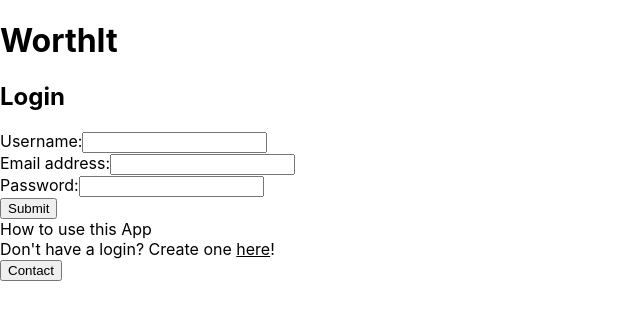
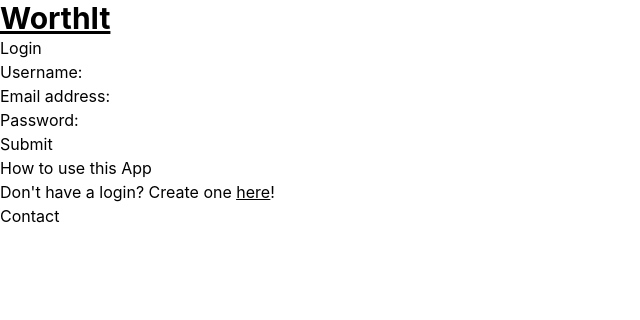
Before and after one commit to Hone12345678/worthIt, a React (Create React App) app in the folder client/: page / in a window 1280 px wide. Shown: the top 320 px of the page, without its empty margins (0-640 px from the left). Built offline with nearby package versions, Linux system fonts and the light colour scheme.

Commit message:
install tailwind

```diff
--- a/client/package.json
+++ b/client/package.json
@@ -35,5 +35,10 @@
       "last 1 firefox version",
       "last 1 safari version"
     ]
+  },
+  "devDependencies": {
+    "autoprefixer": "^10.4.4",
+    "postcss": "^8.4.12",
+    "tailwindcss": "^3.0.23"
   }
 }
--- /dev/null
+++ b/client/postcss.config.js
@@ -0,0 +1,6 @@
+module.exports = {
+  plugins: {
+    tailwindcss: {},
+    autoprefixer: {},
+  },
+}
--- a/client/src/components/Header/index.js
+++ b/client/src/components/Header/index.js
@@ -1,7 +1,7 @@
 function Header() {
   return (
     <header>
-      <h1>WorthIt</h1>
+      <h1 className="text-3xl font-bold underline">WorthIt</h1>
     </header>
   );
 }
--- a/client/src/index.css
+++ b/client/src/index.css
@@ -1,3 +1,7 @@
+@tailwind base;
+@tailwind components;
+@tailwind utilities;
+
 body {
   margin: 0;
   font-family: -apple-system, BlinkMacSystemFont, 'Segoe UI', 'Roboto', 'Oxygen',
--- /dev/null
+++ b/client/tailwind.config.js
@@ -0,0 +1,9 @@
+module.exports = {
+  content: [
+    "./src/**/*.{js,jsx,ts,tsx}"
+  ],
+  theme: {
+    extend: {},
+  },
+  plugins: [],
+}
```
Also changed, not shown: 1 other file (tests, documents, lock files or other folders).
